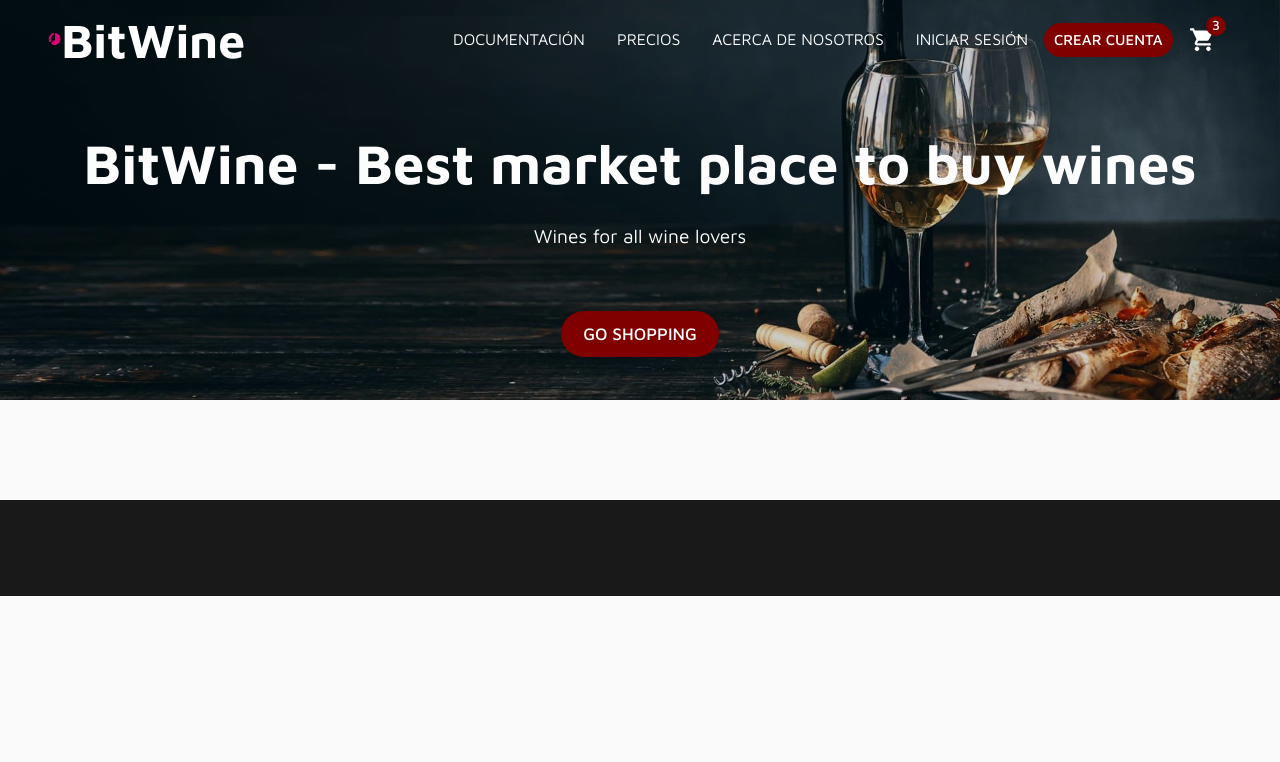
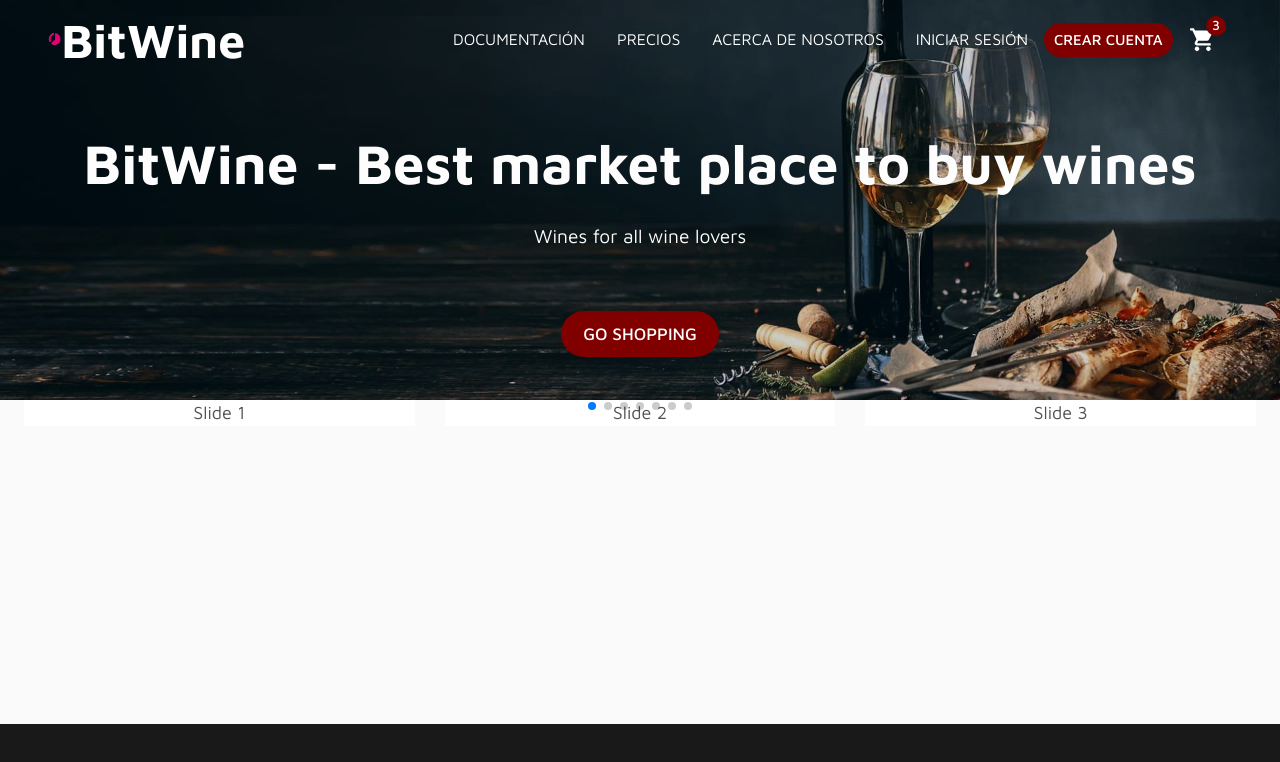
Before and after one commit to ssaurexd/bitwine-client, a Next.js app: page / in a window 1280 px wide. Shown: the top 762 px of the page. Built offline with nearby package versions, Linux system fonts and the light colour scheme.

Commit message:
nueva libreria agregada

```diff
--- a/package.json
+++ b/package.json
@@ -20,6 +20,7 @@
     "react": "17.0.2",
     "react-dom": "17.0.2",
     "react-redux": "^7.2.4",
+    "swiper": "^6.8.0",
     "yup": "^0.32.9"
   },
   "devDependencies": {
--- a/src/components/screens/Home.tsx
+++ b/src/components/screens/Home.tsx
@@ -1,16 +1,40 @@
 import { FC } from 'react'
-import {  } from 'next'
-import { useEffect } from 'react'
+import { Swiper, SwiperSlide } from 'swiper/react'
+import SwiperCore, {
+	Pagination
+  } from 'swiper/core';
+import { Container } from '@material-ui/core';
 
 interface Props {
 	dataResp?: object
 }
 
+SwiperCore.use([Pagination]);
+
 const Home: FC<Props> = ({ dataResp }) => {
 
 	return (
-		<div>
-		</div>
+		<Container>
+			<Swiper
+				slidesPerView={3}
+				spaceBetween={30}
+				freeMode={true}
+				pagination={{
+					"clickable": true
+				}}
+				className="mySwiper"
+			>
+				<SwiperSlide>Slide 1</SwiperSlide>
+				<SwiperSlide>Slide 2</SwiperSlide>
+				<SwiperSlide>Slide 3</SwiperSlide>
+				<SwiperSlide>Slide 4</SwiperSlide>
+				<SwiperSlide>Slide 5</SwiperSlide>
+				<SwiperSlide>Slide 6</SwiperSlide>
+				<SwiperSlide>Slide 7</SwiperSlide>
+				<SwiperSlide>Slide 8</SwiperSlide>
+				<SwiperSlide>Slide 9</SwiperSlide>
+			</Swiper>
+		</Container>
 	)
 }
 
--- a/src/pages/_app.tsx
+++ b/src/pages/_app.tsx
@@ -3,6 +3,8 @@ import  Head from 'next/head'
 import { AppProps } from 'next/app'
 import { Provider } from 'react-redux'
 import { ThemeProvider } from '@material-ui/core'
+import "swiper/swiper.min.css";
+import "swiper/components/pagination/pagination.min.css"
 import '../styles/styles.scss'
 
 import store from '../redux/store'
--- a/src/pages/index.tsx
+++ b/src/pages/index.tsx
@@ -15,7 +15,7 @@ const App: FC = () => {
 			needToRedirect={ false }
 		>
 			<>
-				<main>
+				<main className='main-100-vh' >
 					<HeaderMain
 						title='BitWine - Best market place to buy wines'
 						subTitle='Wines for all wine lovers'
--- /dev/null
+++ b/src/styles/components/home.scss
@@ -0,0 +1,23 @@
+.swiper-container {
+	width: 100%;
+	height: 100%;
+}
+.swiper-slide {
+	text-align: center;
+	font-size: 18px;
+	background: #fff;
+
+	/* Center slide text vertically */
+	display: -webkit-box;
+	display: -ms-flexbox;
+	display: -webkit-flex;
+	display: flex;
+	-webkit-box-pack: center;
+	-ms-flex-pack: center;
+	-webkit-justify-content: center;
+	justify-content: center;
+	-webkit-box-align: center;
+	-ms-flex-align: center;
+	-webkit-align-items: center;
+	align-items: center;
+  }
--- a/src/styles/styles.scss
+++ b/src/styles/styles.scss
@@ -3,6 +3,9 @@
 
 //global
 @import url('https://fonts.googleapis.com/css2?family=Maven+Pro:wght@400;500;600;700;800;900&display=swap');
+.main-100-vh{
+	min-height: calc( 100vh - #{ $nav-main-heigth } - #{ $footer-main-heigth } );
+}
 
 //components
 @import './components/header-main.scss';
@@ -10,3 +13,4 @@
 @import './components/footer-main.scss';
 @import './components/customDivider.scss';
 @import './components/loginForm.scss';
+@import './components/home.scss';
```
Also changed, not shown: src/components/screens/Login.tsx (+3 -5 lines), 1 other file (tests, documents, lock files or other folders).
